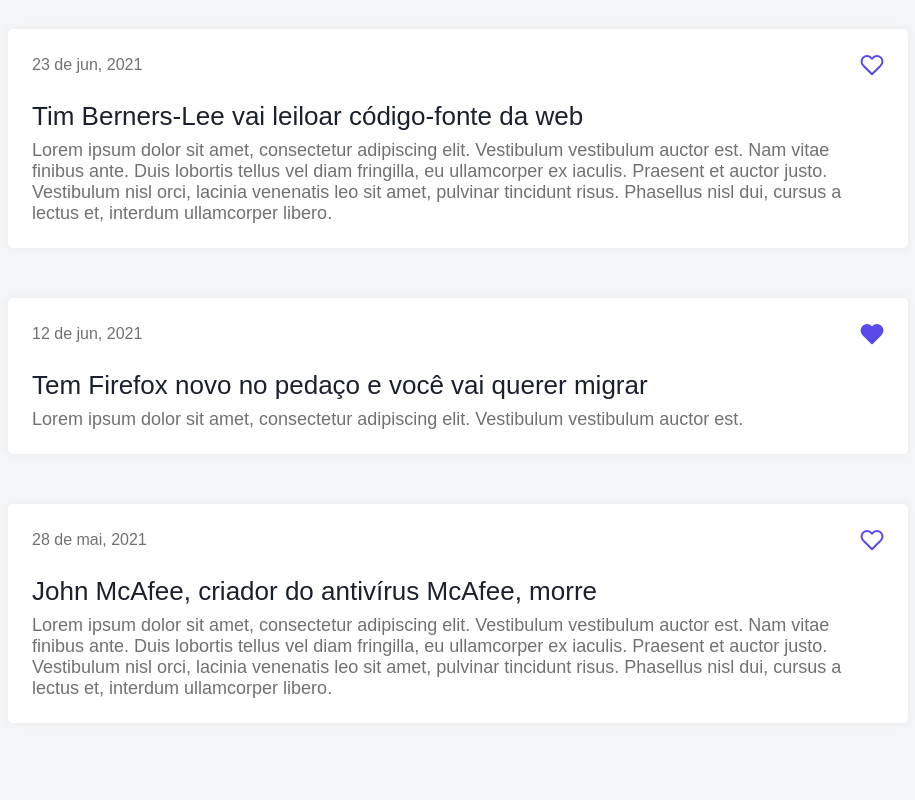
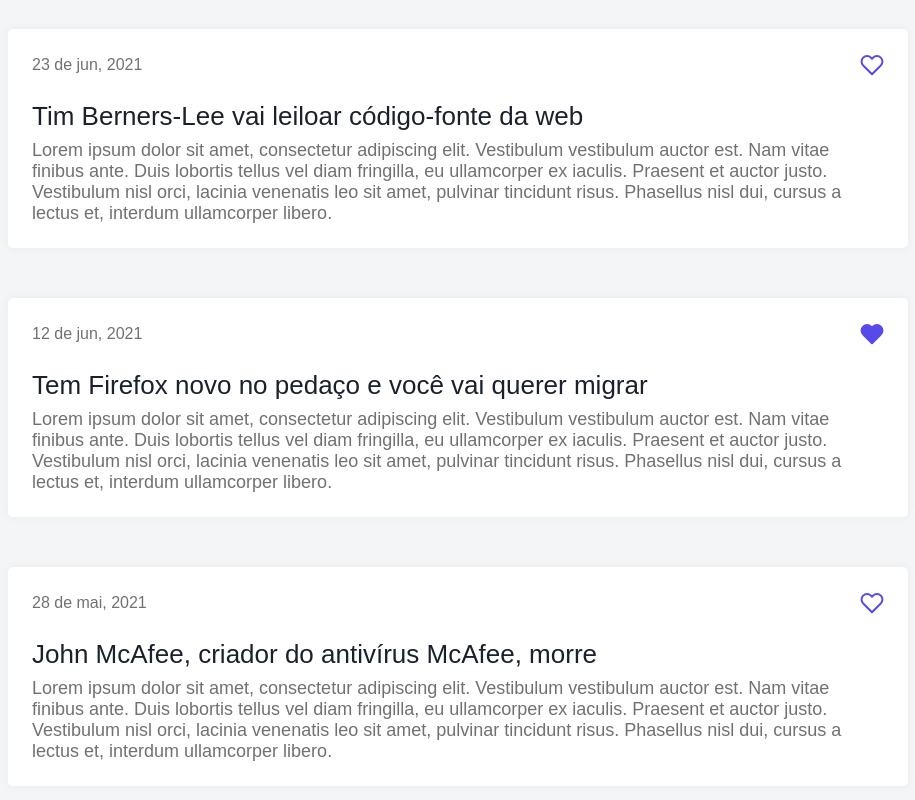
Before and after one commit to devarcanjo/challenge-01-codelandia, a React (Vite) app: page / in a window 1280 px wide. Shown: the part 540-1340 px from the top of the page, without its empty margins (182-1097 px from the left). Built offline with nearby package versions, Linux system fonts and the light colour scheme.

Commit message:
Style in ScrollReveal

```diff
--- a/src/assets/articles.json
+++ b/src/assets/articles.json
@@ -18,7 +18,7 @@
 		"date": "06-12-2021",
 		"isFavorite": true,
 		"title": "Tem Firefox novo no pedaço e você vai querer migrar",
-		"paragraph": "Lorem ipsum dolor sit amet, consectetur adipiscing elit. Vestibulum vestibulum auctor est."
+		"paragraph": "Lorem ipsum dolor sit amet, consectetur adipiscing elit. Vestibulum vestibulum auctor est. Nam vitae finibus ante. Duis lobortis tellus vel diam fringilla, eu ullamcorper ex iaculis. Praesent et auctor justo. Vestibulum nisl orci, lacinia venenatis leo sit amet, pulvinar tincidunt risus. Phasellus nisl dui, cursus a lectus et, interdum ullamcorper libero."
 	},
 	{
 		"id": 4,
--- a/src/components/Card/index.tsx
+++ b/src/components/Card/index.tsx
@@ -13,6 +13,14 @@
 
 function Card({ date, isFavorite, title, paragraph, onFavorite }: CardProps) {
   return (
+    <ScrollReveal
+      delay={200}
+      style={{
+        justifyContent: 'center',
+        alignItems: 'center',
+        display: 'flex'
+      }}
+    >
       <S.Card>
         <header>
           <ScrollReveal delay={400}>
@@ -27,6 +35,7 @@
           <p> {paragraph} </p>
         </ScrollReveal>
       </S.Card>
+    </ScrollReveal>
   )
 }
 export default Card
```
Lines whose indentation alone changed are shown as unchanged.
